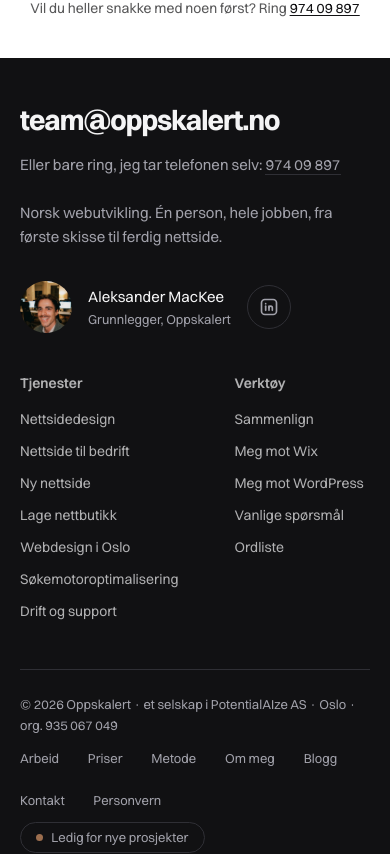
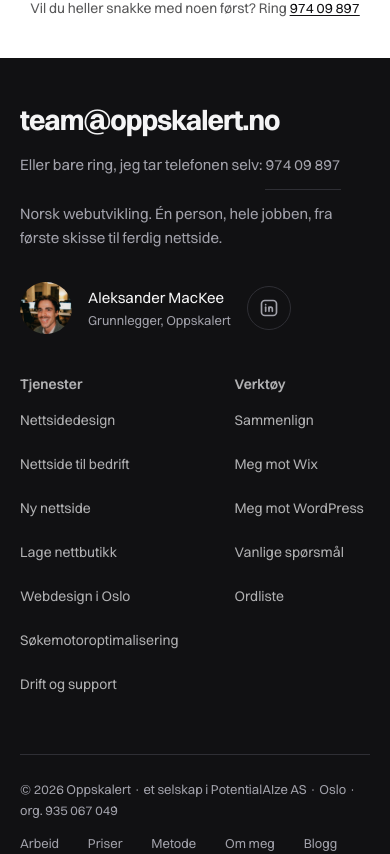
Before and after one commit to lobitomaldito/oppskalert, a React (Vite) app: page / in a window 390 px wide. Shown: the part 6711-7565 px from the top of the page. Built offline with nearby package versions, Linux system fonts and the light colour scheme; no server answers.

Commit message:
footer: 44 px trykkflater på mobil
Co-Authored-By: Claude Opus 5.5 <noreply@anthropic.com>

```diff
--- a/src/components/Layout.jsx
+++ b/src/components/Layout.jsx
@@ -110,7 +110,8 @@ export const Footer = ({ utenCta = false }) => (
       <a className="bunn-post" href={`mailto:${kontakt.epost}`}>{kontakt.epost}</a>
       <p style={{ marginTop: '1rem', color: 'var(--kritt-mykt)', fontSize: '.9375rem' }}>
         Eller bare ring, jeg tar telefonen selv:{' '}
-        <a href={`tel:${kontakt.tel}`} style={{ borderBottom: '1px solid var(--blekk-kant)' }}>
+        {/* inline-block med py-3 og -my-3: 44 px trykkflate uten å flytte linjen. */}
+        <a href={`tel:${kontakt.tel}`} className="inline-block py-3 -my-3" style={{ borderBottom: '1px solid var(--blekk-kant)' }}>
           {kontakt.telefon}
         </a>
       </p>
@@ -140,19 +141,19 @@ export const Footer = ({ utenCta = false }) => (
       </div>
 
       <div className="flex flex-wrap gap-x-14 gap-y-8 pt-10 font-body text-sm">
-        <div className="flex flex-col gap-3">
+        <div className="flex flex-col md:gap-3">
           <span className="text-ink/70 font-semibold mb-1">Tjenester</span>
-          <Link to={ruter.nettsideDesign} className="text-ink/70 hover:text-ink transition-colors">Nettsidedesign</Link>
-          <Link to={ruter.nettsideBedrift} className="text-ink/70 hover:text-ink transition-colors">Nettside til bedrift</Link>
-          <Link to={ruter.nyNettside} className="text-ink/70 hover:text-ink transition-colors">Ny nettside</Link>
-          <Link to={ruter.nettbutikk} className="text-ink/70 hover:text-ink transition-colors">Lage nettbutikk</Link>
-          <Link to={ruter.webdesignOslo} className="text-ink/70 hover:text-ink transition-colors">Webdesign i Oslo</Link>
-          <Link to={ruter.seo} className="text-ink/70 hover:text-ink transition-colors">Søkemotoroptimalisering</Link>
-          <Link to={ruter.drift} className="text-ink/70 hover:text-ink transition-colors">Drift og support</Link>
+          <Link to={ruter.nettsideDesign} className="py-3 md:py-0 text-ink/70 hover:text-ink transition-colors">Nettsidedesign</Link>
+          <Link to={ruter.nettsideBedrift} className="py-3 md:py-0 text-ink/70 hover:text-ink transition-colors">Nettside til bedrift</Link>
+          <Link to={ruter.nyNettside} className="py-3 md:py-0 text-ink/70 hover:text-ink transition-colors">Ny nettside</Link>
+          <Link to={ruter.nettbutikk} className="py-3 md:py-0 text-ink/70 hover:text-ink transition-colors">Lage nettbutikk</Link>
+          <Link to={ruter.webdesignOslo} className="py-3 md:py-0 text-ink/70 hover:text-ink transition-colors">Webdesign i Oslo</Link>
+          <Link to={ruter.seo} className="py-3 md:py-0 text-ink/70 hover:text-ink transition-colors">Søkemotoroptimalisering</Link>
+          <Link to={ruter.drift} className="py-3 md:py-0 text-ink/70 hover:text-ink transition-colors">Drift og support</Link>
         </div>
-        <div className="flex flex-col gap-3">
+        <div className="flex flex-col md:gap-3">
           <span className="text-ink/70 font-semibold mb-1">Verktøy</span>
-          <Link to={ruter.sammenlign} className="text-ink/70 hover:text-ink transition-colors">Sammenlign</Link>
+          <Link to={ruter.sammenlign} className="py-3 md:py-0 text-ink/70 hover:text-ink transition-colors">Sammenlign</Link>
           {/* De to undersidene lenkes herfra, ikke bare fra /sammenlign.
 
              Målt i Search Console 22. august: /sammenlign har aldri blitt
@@ -161,10 +162,10 @@ export const Footer = ({ utenCta = false }) => (
              barna sine, så begge sto som «Discovered, currently not
              indexed» med null kjente lenker. Footeren ligger på hver
              eneste crawlet side, så herfra finner Googlebot dem. */}
-          <Link to={ruter.sammenlignWix} className="text-ink/70 hover:text-ink transition-colors">Meg mot Wix</Link>
-          <Link to={ruter.sammenlignWordpress} className="text-ink/70 hover:text-ink transition-colors">Meg mot WordPress</Link>
-          <Link to={RUTE_VANLIGE_SPORSMAL} className="text-ink/70 hover:text-ink transition-colors">Vanlige spørsmål</Link>
-          <Link to={RUTE_ORDLISTE} className="text-ink/70 hover:text-ink transition-colors">Ordliste</Link>
+          <Link to={ruter.sammenlignWix} className="py-3 md:py-0 text-ink/70 hover:text-ink transition-colors">Meg mot Wix</Link>
+          <Link to={ruter.sammenlignWordpress} className="py-3 md:py-0 text-ink/70 hover:text-ink transition-colors">Meg mot WordPress</Link>
+          <Link to={RUTE_VANLIGE_SPORSMAL} className="py-3 md:py-0 text-ink/70 hover:text-ink transition-colors">Vanlige spørsmål</Link>
+          <Link to={RUTE_ORDLISTE} className="py-3 md:py-0 text-ink/70 hover:text-ink transition-colors">Ordliste</Link>
         </div>
       </div>
 
--- a/src/index.css
+++ b/src/index.css
@@ -1066,7 +1066,7 @@
     color: var(--kritt-mykt); font-size: .9375rem;
   }
   .bunn-post {
-    display: block; margin-top: 0;
+    display: block; margin-block: -.45rem; padding-block: .45rem; /* 44 px trykkflate, samme plass */
     font-weight: 700; letter-spacing: -.035em; line-height: 1.05;
     font-size: clamp(1.75rem, 5.5vw, 3.75rem);
     width: fit-content; max-width: 100%;
@@ -1081,8 +1081,9 @@
     display: flex; flex-wrap: wrap; gap: .75rem 2rem; justify-content: space-between;
     font-size: .8125rem; color: var(--kritt-mykt);
   }
-  .bunn-lenker { display: flex; flex-wrap: wrap; gap: .5rem 1rem; margin: -.4rem; }
-  .bunn-lenker a { padding: .4rem; border-radius: var(--rund-liten); }
+  /* .75rem loddrett gir 44 px trykkflate på mobil; marginen spiser den opp igjen. */
+  .bunn-lenker { display: flex; flex-wrap: wrap; gap: 0 1rem; margin: -.75rem -.4rem; }
+  .bunn-lenker a { padding: .75rem .4rem; border-radius: var(--rund-liten); }
   .bunn-lenker a:hover { color: var(--kritt); }
   /* Ordmerket i full bredde, beskåret av sidekanten. Størrelsen er en
      ren clamp i vw, ikke JavaScript-måling: måleversjonen falt sammen
```
